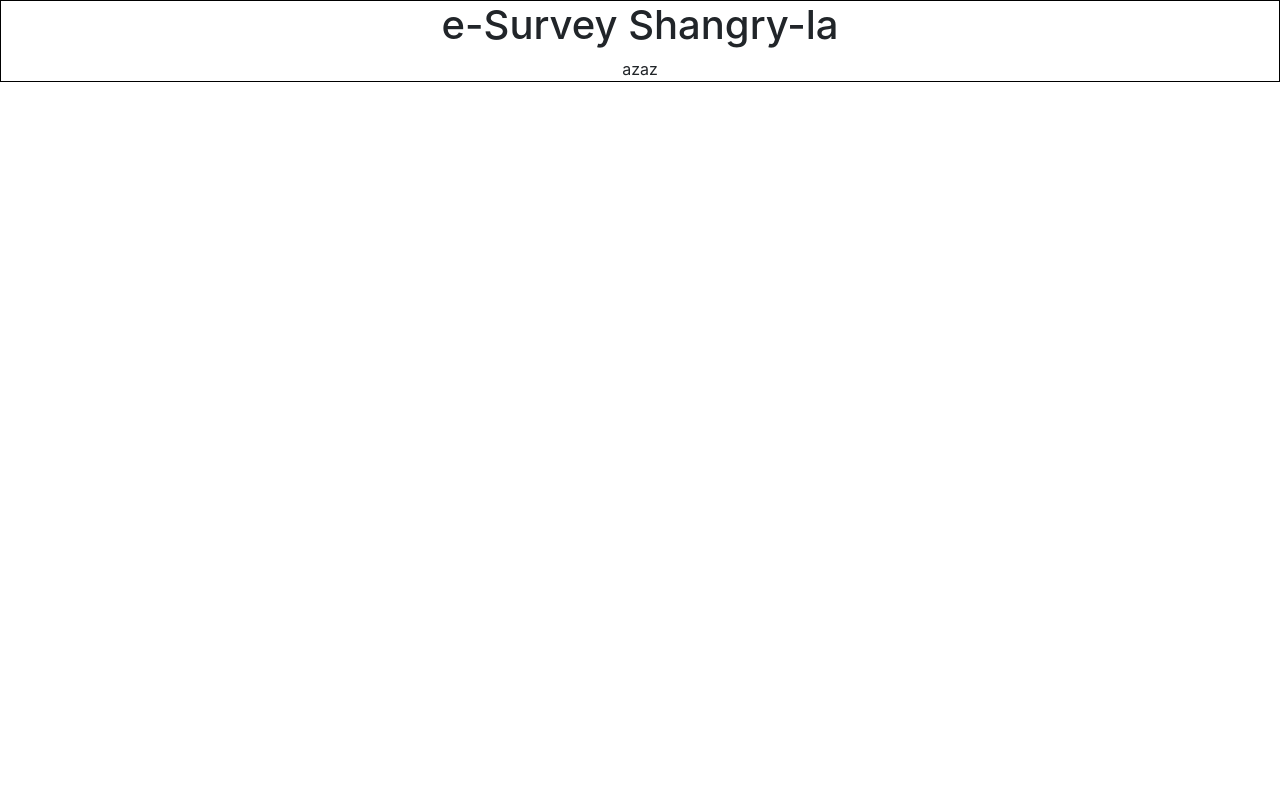
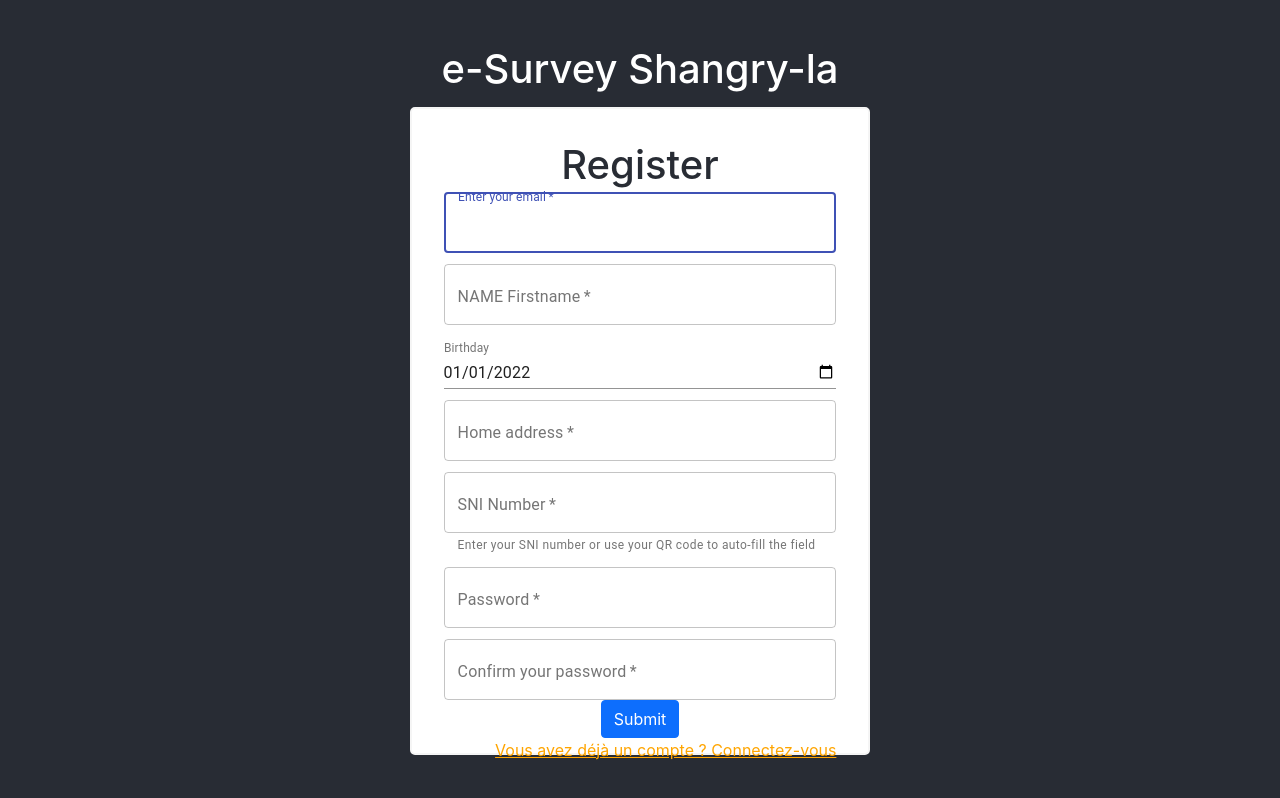
Before and after one commit to GuardYard/e-survey-shangri-la, a React (Create React App) app in the folder front/: page /signup in a window 1280 px wide. Built offline with nearby package versions, Linux system fonts and the light colour scheme.

Commit message:
add singup

```diff
--- a/front/package.json
+++ b/front/package.json
@@ -3,6 +3,11 @@
   "version": "0.1.0",
   "private": true,
   "dependencies": {
+    "@emotion/react": "^11.7.1",
+    "@emotion/styled": "^11.6.0",
+    "@material-ui/core": "^4.12.3",
+    "@mui/lab": "^5.0.0-alpha.62",
+    "@mui/material": "^5.2.6",
     "@testing-library/jest-dom": "^5.16.1",
     "@testing-library/react": "^12.1.2",
     "@testing-library/user-event": "^13.5.0",
--- a/front/public/index.html
+++ b/front/public/index.html
@@ -10,25 +10,18 @@
       content="Web site created using create-react-app"
     />
     <link rel="apple-touch-icon" href="%PUBLIC_URL%/logo192.png" />
-    <!--
-      manifest.json provides metadata used when your web app is installed on a
-      user's mobile device or desktop. See https://developers.google.com/web/fundamentals/web-app-manifest/
-    -->
     <link rel="manifest" href="%PUBLIC_URL%/manifest.json" />
-    <!--
-      Notice the use of %PUBLIC_URL% in the tags above.
-      It will be replaced with the URL of the `public` folder during the build.
-      Only files inside the `public` folder can be referenced from the HTML.
+    <link
+            rel="stylesheet"
+            href="https://cdn.jsdelivr.net/npm/bootstrap@5.1.3/dist/css/bootstrap.min.css"
+            integrity="sha384-1BmE4kWBq78iYhFldvKuhfTAU6auU8tT94WrHftjDbrCEXSU1oBoqyl2QvZ6jIW3"
+            crossorigin="anonymous"
+    />
+    <link rel="stylesheet" href="mystyle.css">
 
-      Unlike "/favicon.ico" or "favicon.ico", "%PUBLIC_URL%/favicon.ico" will
-      work correctly both with client-side routing and a non-root public URL.
-      Learn how to configure a non-root public URL by running `npm run build`.
-    -->
-    <link href="https://cdn.jsdelivr.net/npm/bootstrap@5.1.3/dist/css/bootstrap.min.css" rel="stylesheet" integrity="sha384-1BmE4kWBq78iYhFldvKuhfTAU6auU8tT94WrHftjDbrCEXSU1oBoqyl2QvZ6jIW3" crossorigin="anonymous">
     <title>React App</title>
   </head>
   <body>
-    <noscript>You need to enable JavaScript to run this app.</noscript>
     <div id="root"></div>
     <!--
       This HTML file is a template.
--- /dev/null
+++ b/front/public/mystyle.css
@@ -0,0 +1,8 @@
+html {
+    height: 100%;
+    min-height: 100%;
+    width: 100%;
+    min-width: 100%;
+    background-color: #282c34;
+    color: white;
+}
--- a/front/src/App.css
+++ b/front/src/App.css
@@ -1,5 +1,12 @@
 .App {
   text-align: center;
+}
+
+#root {
+  height: 100%;
+  min-height: 100%;
+  width: 100%;
+  min-width: 100%;
 }
 
 .App-logo {
@@ -13,15 +20,32 @@
   }
 }
 
-.App-header {
+body {
+  height: 100%;
+  min-height: 100%;
+  width: 100%;
+  min-width: 100%;
   background-color: #282c34;
-  min-height: 100vh;
+  color: white;
+}
+h1{
+  font-size: 5vh;
+
+}
+
+Form {
+  background-color: whitesmoke;
   display: flex;
   flex-direction: column;
   align-items: center;
-  justify-content: center;
-  font-size: calc(10px + 2vmin);
-  color: white;
+  justify-content: space-evenly;
+  font-size: 2vh;
+  color: #282c34;
+  height: 100%;
+  width: 38vh;
+  border-radius: 5px;
+  border: 2px solid whitesmoke;
+  padding: 20px;
 }
 
 .App-link {
--- a/front/src/App.jsx
+++ b/front/src/App.jsx
@@ -4,7 +4,8 @@ import './App.css';
 import {BrowserRouter as Router, Routes, Route} from "react-router-dom";
 import SignUp from "./components/Auth/SignUp";
 import Login from "./components/Auth/Login.jsx";
-import {Container} from "react-bootstrap";
+import {Container, Row} from "react-bootstrap";
+import Grid from "@mui/material/Grid";
 
 function App() {
     const [userConnected, setUserConnected] = useState(false)
@@ -17,15 +18,35 @@ function App() {
     }, [])
 
     return (
-        <div className="App">
-            <Container fluid style={{border:'1px black solid', height:'100%'}}>
-                <h1>e-Survey Shangry-la</h1>
+        <Grid
+            container
+            direction="column"
+            justifyContent="center"
+            alignItems="center"
+            style={{height:'100%'}}
+        >
+            <Grid
+                container
+                direction="row"
+                justifyContent="center"
+                alignItems="center"
+                style={{height:'100%'}}
+            >
                     <Router>
                         {!userConnected ? (
+                            <Grid
+                                container
+                                direction="column"
+                                justifyContent="space-evenly"
+                                alignItems="center"
+                                style={{height:'90%', width:'90%'}}
+                            >
+                                <h1>e-Survey Shangry-la</h1>
                                 <Routes>
                                     <Route path="/" exact element={<Login />}/>
                                     <Route path="/signup" element={<SignUp />} />
                                 </Routes>
+                            </Grid>
                         ) : (
                             <Routes>
                                 {/*<Route path="/" exact component={DisplayPost} />*/}
@@ -41,8 +62,8 @@ function App() {
                             </Routes>
                         )}
                     </Router>
-            </Container>
-        </div>
+            </Grid>
+        </Grid>
     );
 }
 
--- a/front/src/components/Auth/Login.jsx
+++ b/front/src/components/Auth/Login.jsx
@@ -27,7 +27,7 @@ const Login = () => {
     // }
 
     return (
-        <div style={{border:'1px red solid', height:'100%'}}>
+        <div>
             <Form>
                 <Form.Group className="mb-3" controlId="formBasicEmail">
                     <Form.Label>Email address</Form.Label>
@@ -38,10 +38,16 @@ const Login = () => {
                     <Form.Label>Password</Form.Label>
                     <Form.Control type="password" placeholder="Password" />
                 </Form.Group>
-                <Button variant="primary" type="submit">
-                    Login
-                </Button>
+                <Link style={{color:'whitesmoke'}} to={"/signup"}>
+                    <Button variant="primary">
+                        Login
+                    </Button>
+                </Link>
             </Form>
+            <br />
+            <Link style={{color:'whitesmoke'}} to={"/signup"}>
+                You don't have an account ? Sign Up !
+            </Link>
         </div>
     )
 }
--- a/front/src/components/Auth/SignUp.jsx
+++ b/front/src/components/Auth/SignUp.jsx
@@ -1,11 +1,15 @@
 import React, { useState } from "react";
 import { Link } from "react-router-dom";
-import Button from "bootstrap/js/src/button";
+import { Button } from "react-bootstrap";
+import Grid from "@material-ui/core/Grid";
+import TextField from "@material-ui/core/TextField";
+import moment from "moment";
 
 const SignUp = () => {
     const [username, setUsername] = useState('');
     const [password, setPassword] = useState('');
     const [confirmPassword, setConfirmPassword] = useState('');
+    const [date, setDate] = useState(moment().format('yyyy-MM-DD'));
 
     // const confirmRegister = () => {
     //     if (username !== "" && password !== "" && confirmPassword !== "" && height > 0 && weight > 0 && height < 250 && weight < 250) {
@@ -21,10 +25,129 @@ const SignUp = () => {
     //     }
     // }
 
+    const handleDateChange = (newValue) => {
+        setDate(newValue);
+    };
+
     return (
-        <div>
-            <div>azaz</div>
-        </div>
+        <Grid
+            style={{height:'90%'}}
+            container
+            direction="column"
+            justifyContent="center"
+            alignItems="center">
+            <form style={{backgroundColor:'white', padding:'2em', width:"40%"}}>
+                <h1>Register</h1>
+                <Grid container spacing={2}>
+                    <Grid item xs={12}>
+                        <TextField
+                            // onChange={this.changeEmailHandler}
+                            variant="outlined"
+                            required
+                            fullWidth
+                            id="email"
+                            label="Enter your email"
+                            name="email"
+                            autoComplete="email"
+                            autoFocus
+                        />
+                    </Grid>
+                    <Grid item xs={12}>
+                        <TextField
+                            // onChange={this.changeUsernameHandler}
+                            autoComplete="fname"
+                            name="fullname"
+                            variant="outlined"
+                            required
+                            fullWidth
+                            id="fullname"
+                            label="NAME Firstname"
+                        />
+                    </Grid>
+                    <Grid item xs={12}>
+                        <TextField
+                            id="date"
+                            label="Birthday"
+                            type="date"
+                            defaultValue={date}
+                            onChange={event => handleDateChange(event.target.value)}
+                            sx={{ width: 220 }}
+                            style={{width:'100%'}}
+                            InputLabelProps={{
+                                shrink: true,
+                            }}
+                        />
+                    </Grid>
+                    <Grid item xs={12}>
+                        <TextField
+                            // onChange={this.changeUsernameHandler}
+                            autoComplete="address"
+                            name="homeaddress"
+                            variant="outlined"
+                            required
+                            fullWidth
+                            id="homeaddress"
+                            label="Home address"
+                        />
+                    </Grid>
+                    <Grid item xs={12}>
+                        <TextField
+                            // onChange={this.changeUsernameHandler}
+                            helperText="Enter your SNI number or use your QR code to auto-fill the field"
+                            autoComplete="number"
+                            name="sni"
+                            variant="outlined"
+                            required
+                            fullWidth
+                            id="sni"
+                            label="SNI Number"
+                        />
+                    </Grid>
+                    <Grid item xs={12}>
+                        <TextField
+                            // onChange={this.changePasswordHandler}
+                            variant="outlined"
+                            required
+                            fullWidth
+                            name="password"
+                            label="Password"
+                            type="password"
+                            id="password"
+                            autoComplete="current-password"
+                        />
+                    </Grid>
+                    <Grid item xs={12}>
+                        <TextField
+                            // onChange={this.changeConfirmPasswordHandler}
+                            variant="outlined"
+                            required
+                            fullWidth
+                            name="confirm-password"
+                            label="Confirm your password"
+                            type="password"
+                            id="confirm-password"
+                        />
+                    </Grid>
+                </Grid>
+                <Grid  container
+                       direction="column"
+                       justifyContent="center"
+                       alignItems="center">
+                        <Button variant="primary">
+                            Submit
+                        </Button>
+                </Grid>
+                <Grid container justifyContent="flex-end">
+                    <Grid item>
+                        <Link
+                              variant="body2"
+                              style={{color:'orange'}} to={"/"}>
+                            Vous avez déjà un compte ? Connectez-vous
+                        </Link>
+                    </Grid>
+                </Grid>
+            </form>
+        </Grid>
     )
 }
 export default SignUp;
```
Also changed, not shown: 1 other file (tests, documents, lock files or other folders). Lines whose indentation alone changed are shown as unchanged.
